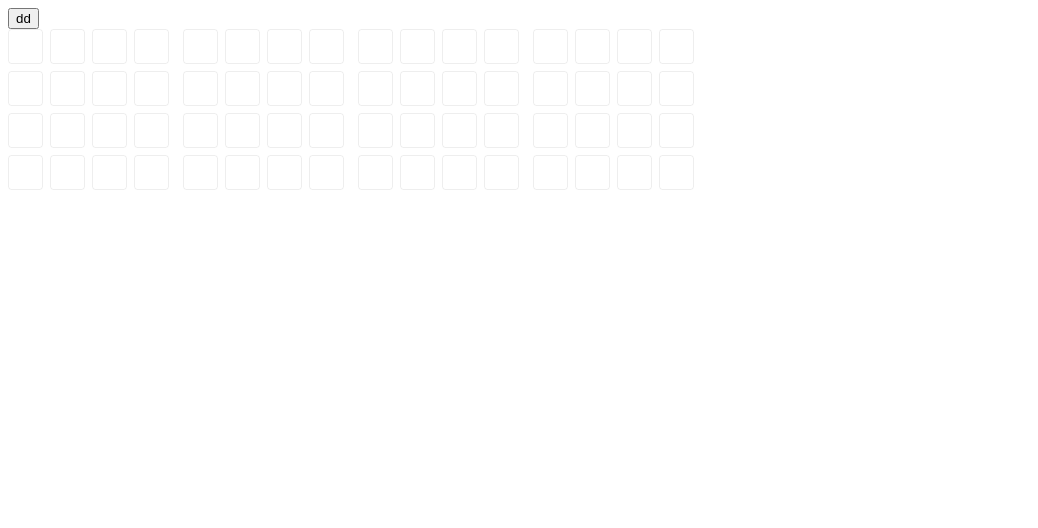
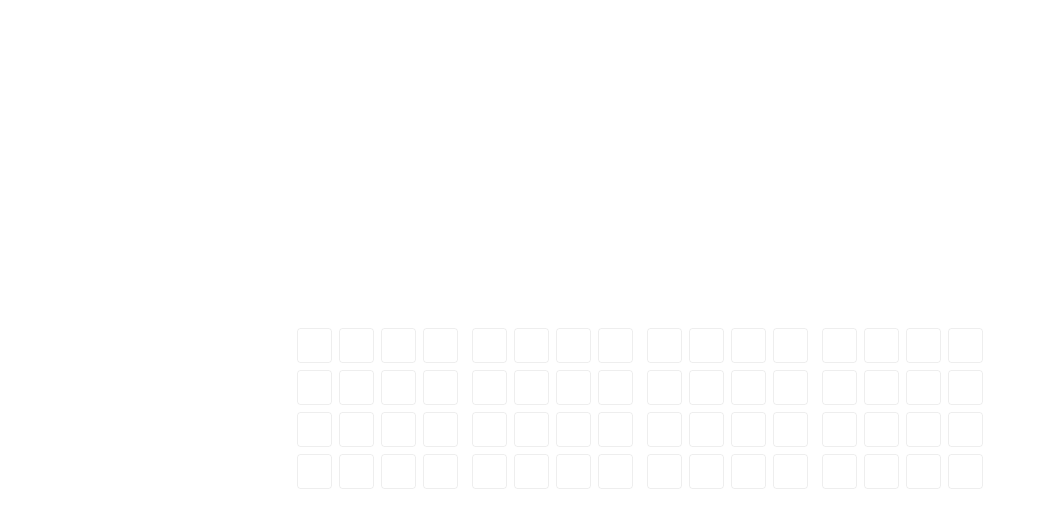
Before and after one commit to kimjeongwonn/Drop-the-Javascript-React, a React app: page / in a window 1280 px wide. Shown: the top 528 px of the page, without its empty margins (0-1038 px from the left). Built offline with nearby package versions, Linux system fonts and the light colour scheme.

Commit message:
feat: Panel 컴포넌트 수정
- usePlay 훅을 App이 아니라 Panel 컴포넌트에서 사용
- Panel을 한번 더 감싸는 컨테이너 생성하여 정렬

```diff
--- a/src/App/App.tsx
+++ b/src/App/App.tsx
@@ -1,15 +1,14 @@
 import React, { ReactElement, useEffect, useRef, useState } from 'react';
+import Controller from '../Containers/Controller/Controller';
 import Panel from '../Containers/Panel/Panel';
 import { useMusic } from '../Contexts/MusicContext';
 import usePlay from '../Hook/usePlay';
 
 export default function App(): ReactElement {
-  const { playing, setPlaying } = useMusic();
-  const playingCol = usePlay();
   return (
     <>
-      <button onClick={() => setPlaying(!playing)}>dd</button>
-      <Panel playingCol={playing ? playingCol : null} />
+      <Panel />
+      <Controller />
     </>
   );
 }
--- a/src/Containers/Panel/Panel.module.scss
+++ b/src/Containers/Panel/Panel.module.scss
@@ -1,5 +1,13 @@
 @use 'sass:math';
 @import 'defaultStyles';
+
+.container {
+  height: 100vh;
+  display: flex;
+  flex-direction: column;
+  justify-content: center;
+  align-items: center;
+}
 
 .panel {
   display: flex;
--- a/src/Containers/Panel/Panel.tsx
+++ b/src/Containers/Panel/Panel.tsx
@@ -2,19 +2,19 @@ import React, { ReactElement, useCallback, useState } from 'react';
 import styles from './Panel.module.scss';
 import { useMusic } from '../../Contexts/MusicContext';
 import Cell from '../../Components/Cell/Cell';
+import usePlay from '../../Hook/usePlay';
 
-interface Props {
-  playingCol?: number;
-}
+interface Props {}
 interface ElementWithDataSet extends Element {
   dataset: {
     [key: string]: string;
   };
 }
 
-export default function Panel({ playingCol }: Props): ReactElement {
-  const { music, setMusic } = useMusic();
+export default function Panel({}: Props): ReactElement {
+  const { music, setMusic, playing, setPlaying } = useMusic();
   const [startCell, setStartCell] = useState<boolean>(false);
+  const playingCol = usePlay();
 
   const toggleCell = useCallback((pos, force?) => {
     const newMusic = [...music];
@@ -48,7 +48,8 @@ export default function Panel({ playingCol }: Props): ReactElement {
   }, []);
 
   return (
-    <section
+    <section className={styles.container}>
+      <div
         className={styles.panel}
         onMouseOver={toggleHandler}
         onMouseOut={toggleHandler}
@@ -57,18 +58,19 @@ export default function Panel({ playingCol }: Props): ReactElement {
         onFocus={setStartHandler as React.FocusEventHandler<HTMLDivElement>}
       >
         {music.map(({ notes, inst }, rowIndex) => (
-        <div key={inst} className={styles.panelLine}>
+          <div role='grid' key={inst} className={styles.panelLine}>
             {notes.map((note, colIndex) => (
               <Cell
                 key={colIndex}
                 color='blue'
                 on={note}
                 pos={[rowIndex, colIndex]}
-              play={playingCol === colIndex}
+                play={playing && playingCol === colIndex}
               />
             ))}
           </div>
         ))}
+      </div>
     </section>
   );
 }
```
Lines whose indentation alone changed are shown as unchanged.
